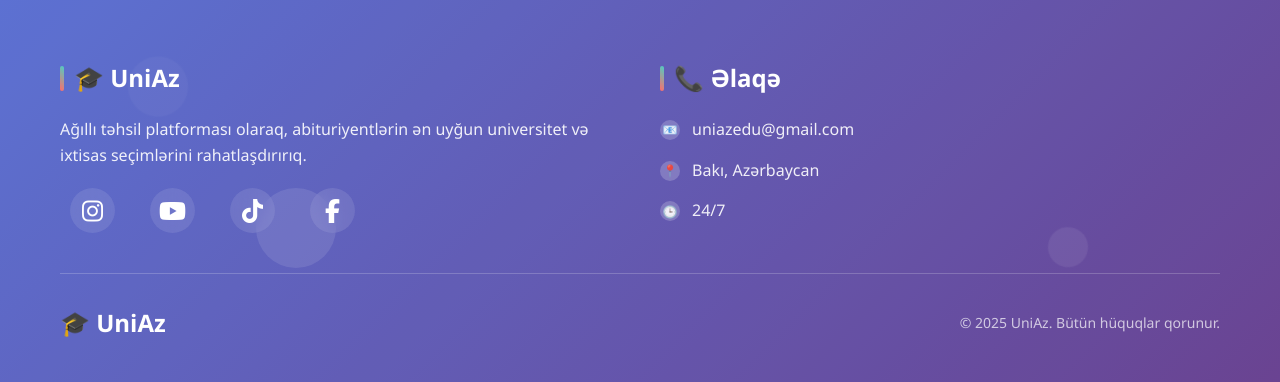
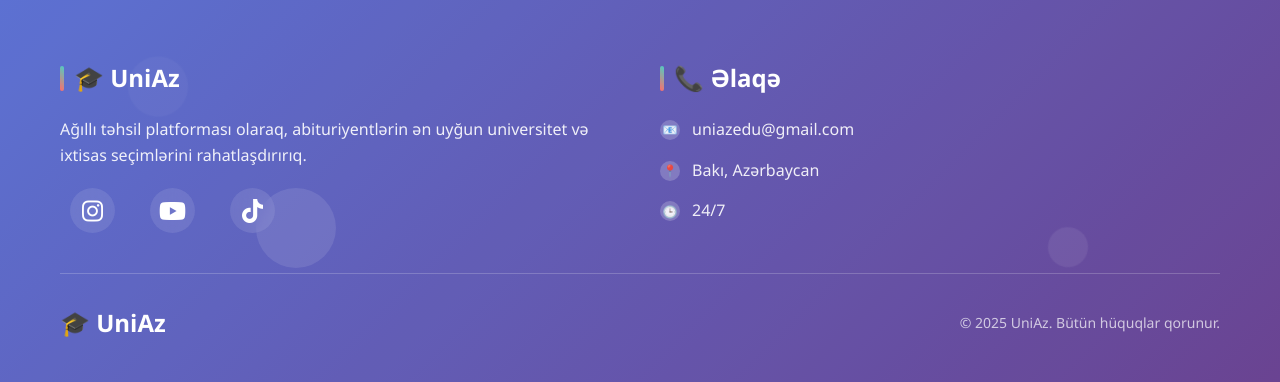
Before and after one commit to Nihad1903/UniAz, a Django app: page /about in a window 1280 px wide. Shown: the part 2313-2695 px from the top of the page. Run offline with Django 5.2, Linux system fonts and the light colour scheme; some libraries are stand-ins or nearby versions.

Commit message:
Version 1.5.1

```diff
--- a/templates/footer.html
+++ b/templates/footer.html
@@ -60,14 +60,6 @@
               >
               <i class="fab fa-tiktok"></i>
             </a>
-            <a
-              href=""
-              target="_blank"
-              class="social-link"
-              aria-label="Facebook"
-            >
-              <i class="fab fa-facebook-f"></i>
-            </a>
           </div>
         </div>
 
```
Lines whose indentation alone changed are shown as unchanged.
